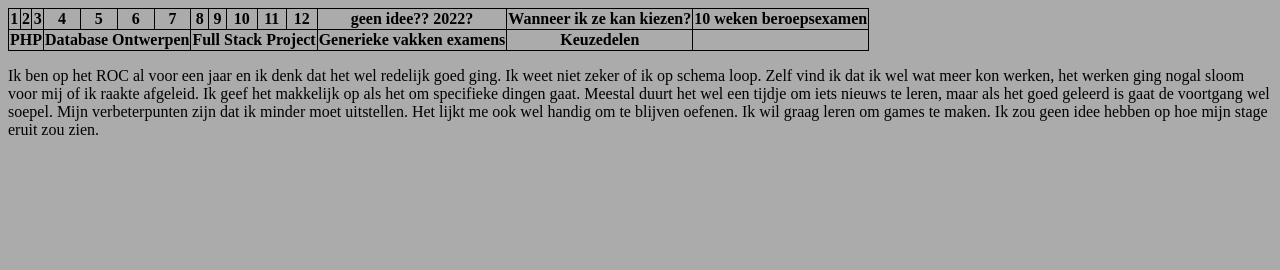
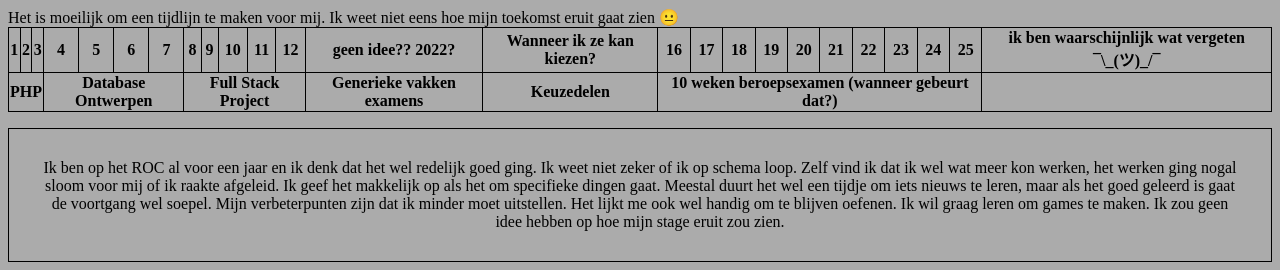
Before and after one commit to Misliv/Introductiedag-oudejaars, a plain HTML site: page introductie oudejaars.html in a window 1280 px wide. Drawn offline with Linux system fonts and the light colour scheme.

Commit message:
site has all the info i need i think

```diff
--- a/css.css
+++ b/css.css
@@ -9,4 +9,7 @@ body {
 
 p {
     float: left;
+    border: 1px solid black;
+    text-align: center;
+    padding: 30px;
 }
--- a/introductie oudejaars.html
+++ b/introductie oudejaars.html
@@ -6,6 +6,7 @@
     <link rel="stylesheet" href="css.css">
 </head>
 <body>
+Het is moeilijk om een tijdlijn te maken voor mij. Ik weet niet eens hoe mijn toekomst eruit gaat zien 😐
 <table>
     <tr>
         <th>1</th>
@@ -22,7 +23,17 @@
         <th>12</th>
         <th>geen idee?? 2022?</th>
         <th>Wanneer ik ze kan kiezen?</th>
-        <th>10 weken beroepsexamen</th>
+        <th>16</th>
+        <th>17</th>
+        <th>18</th>
+        <th>19</th>
+        <th>20</th>
+        <th>21</th>
+        <th>22</th>
+        <th>23</th>
+        <th>24</th>
+        <th>25</th>
+        <th>ik ben waarschijnlijk wat vergeten ¯\_(ツ)_/¯</th>
     </tr>
     <tr>
         <th colspan="3">PHP</th>
@@ -30,6 +41,7 @@
         <th colspan="5">Full Stack Project</th>
         <th>Generieke vakken examens</th>
         <th>Keuzedelen</th>
+        <th colspan="10">10 weken beroepsexamen (wanneer gebeurt dat?)</th>
 
     </tr>
 </table>
```
